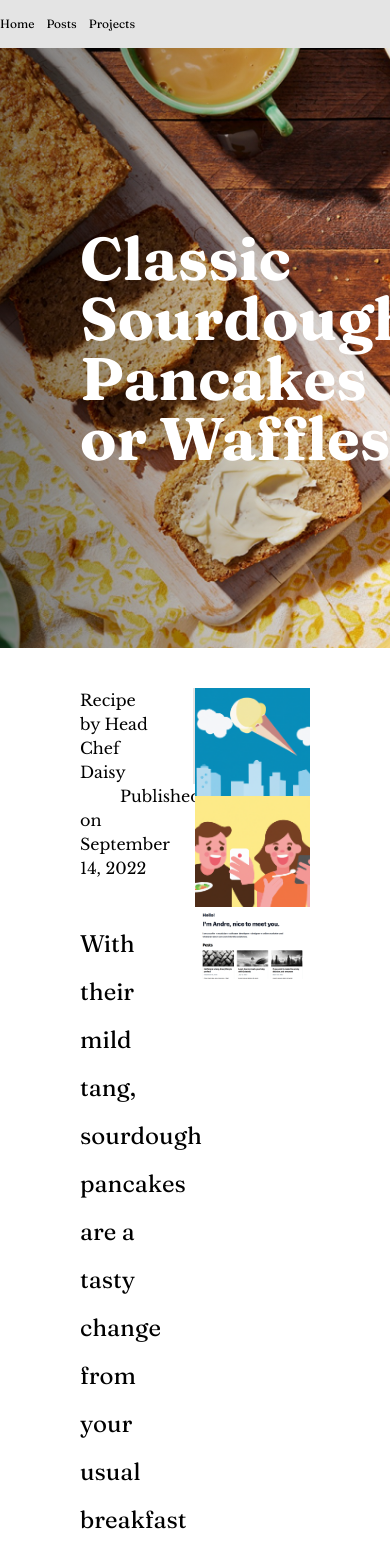
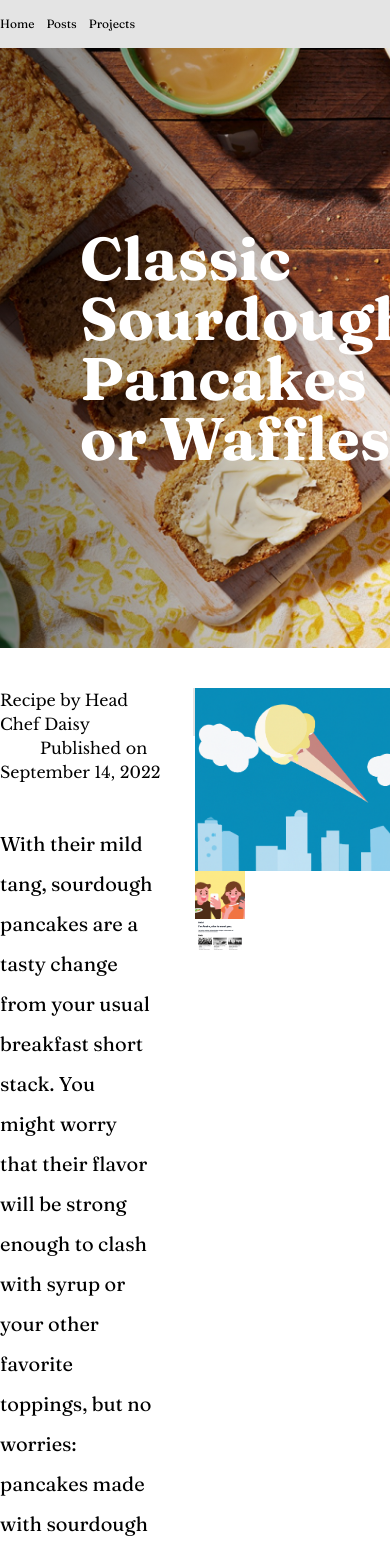
Before and after one commit to ybot1122/its-probably-spicy-outstatic, a Next.js app: page /recipes/1 in a window 390 px wide. Shown: the top 1554 px of the page. Built offline with nearby package versions, Linux system fonts and the light colour scheme; no server answers.

Commit message:
Start image gallery. responsiveness

```diff
--- a/src/app/recipes/[slug]/page.tsx
+++ b/src/app/recipes/[slug]/page.tsx
@@ -6,6 +6,7 @@ import { OstDocument } from "outstatic";
 import { Metadata } from "next";
 import { absoluteUrl } from "@/lib/utils";
 import { libre_baskerville } from "@/app/fonts";
+import ImageGallery from "@/components/ImageGallery";
 
 type Project = {
   tags: { value: string; label: string }[];
@@ -69,7 +70,7 @@ export default async function Project(params: Params) {
           </div>
         </div>
 
-        <div className="grid grid-cols-2 ml-20 mr-20">
+        <section className="grid grid-cols-2 max-w-screen-xl mx-auto">
           <div className="bg-white">
             <div className={`mb-10 ${libre_baskerville.className}`}>
               <span className="inline-block border-r-2 border-silver pr-10">
@@ -79,7 +80,7 @@ export default async function Project(params: Params) {
                 Published on <DateFormatter dateString={publishedAt} />
               </span>
             </div>
-            <div className="pr-10 mb-10 leading-8 text-2xl leading-loose">
+            <div className="pr-10 mb-10 text-xl leading-loose">
               {description}
             </div>
 
@@ -100,20 +101,18 @@ export default async function Project(params: Params) {
             </div>
           </div>
           <div className="col-span-1">
-            {images.gallery.map((img) => (
-              <Image
-                src={img}
-                alt={recipeName}
-                width={200}
-                height={200}
-                key={img}
+            <ImageGallery
+              images={images.gallery.map((img) => ({
+                src: img,
+                alt: recipeName,
+              }))}
             />
-            ))}
           </div>
-        </div>
+        </section>
 
         {/* Ingredients and Instructions */}
-        <div className="grid grid-cols-4 bg-tan p-20">
+        <section className="bg-tan">
+          <div className="grid grid-cols-4 p-20 max-w-screen-xl mx-auto">
             <div className="col-span-1">
               <h2 className="text-xl mb-5 mt-10">Ingredients</h2>
               <ul>
@@ -143,6 +142,7 @@ export default async function Project(params: Params) {
               </ol>
             </div>
           </div>
+        </section>
       </article>
     </Layout>
   );
--- /dev/null
+++ b/src/components/ImageGallery.tsx
@@ -0,0 +1,50 @@
+"use client";
+
+import Image from "next/image";
+import { useState } from "react";
+
+type ImageGalleryImage = {
+  src: string;
+  alt: string;
+};
+
+type ImageGalleryProps = {
+  images: ImageGalleryImage[];
+};
+
+const ImageGallery = ({ images }: ImageGalleryProps) => {
+  const [activeImageInd, setActiveImageInd] = useState(0);
+
+  const activeImage = (
+    <Image
+      src={images[0].src}
+      alt={images[0].alt}
+      width={0}
+      height={0}
+      sizes="100vw"
+      style={{ width: "100%", height: "auto" }} // optional
+    />
+  );
+
+  return (
+    <div className="relative w-full h-full">
+      <div>{activeImage}</div>
+      <div>
+        {images.map(
+          (img, ind) =>
+            ind > 0 && (
+              <Image
+                src={img.src}
+                alt={img.alt}
+                key={`img-gallery-${ind}`}
+                width={50}
+                height={50}
+              />
+            ),
+        )}
+      </div>
+    </div>
+  );
+};
+
+export default ImageGallery;
```
Lines whose indentation alone changed are shown as unchanged.
